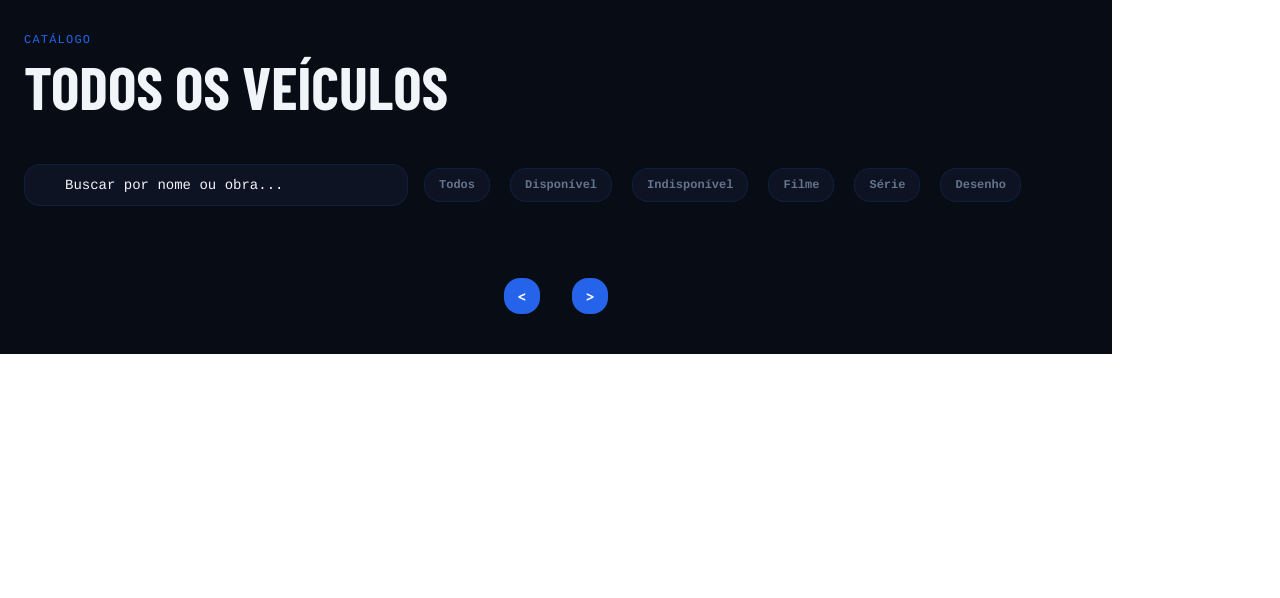
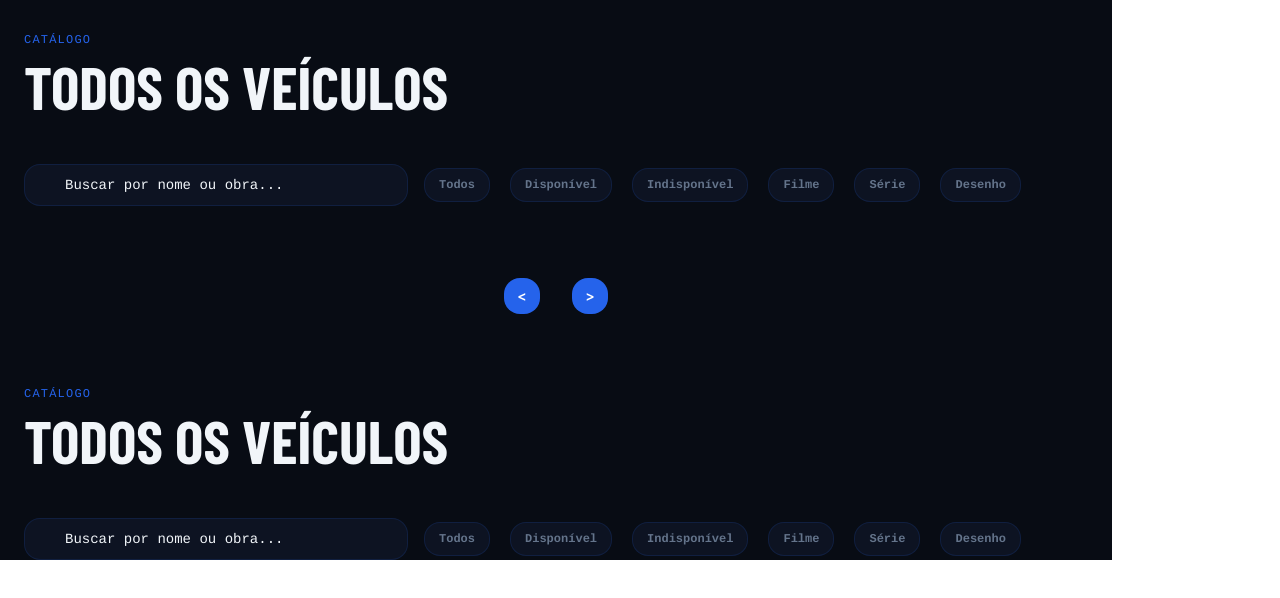
Before and after one commit to alxngrnj/projeto-injunior-grupo1, a website: page html/catalogo.html in a window 1280 px wide. Drawn offline with nearby package versions, Linux system fonts and the light colour scheme; no server answers; a web font is replaced by a local one.

Commit message:
resolvendo conflitos

```diff
--- a/html/catalogo.html
+++ b/html/catalogo.html
@@ -40,3 +40,22 @@
     <script src="../js/script.js"></script>
 </body>
 </html>
+
+
+
+<body>
+    <main>
+        <div class="main-titulo">
+            <p class="subtitulo">CATÁLOGO</p>
+            <h1>TODOS OS VEÍCULOS</h1>
+            <p class="quantidade-veiculos"></p>
+        </div>
+        <div class="main-pesquisa">
+            <input type="text" placeholder="Buscar por nome ou obra..." id="pesquisa">
+            <div class="main-buttons">
+                <button class="botoes-filtro" id="filtro-todos">Todos</button>
+                <button class="botoes-filtro" id="filtro-disponivel">Disponível</button>
+                <button class="botoes-filtro" id="filtro-indisponivel">Indisponível</button>
+                <button class="botoes-filtro" id="filtro-filme">Filme</button>
+                <button class="botoes-filtro" id="filtro-serie">Série</button>
+                <button class="botoes-filtro" id="filtro-desenho">Desenho</button>
```
Also changed, not shown: index.html (+0 -5 lines).
